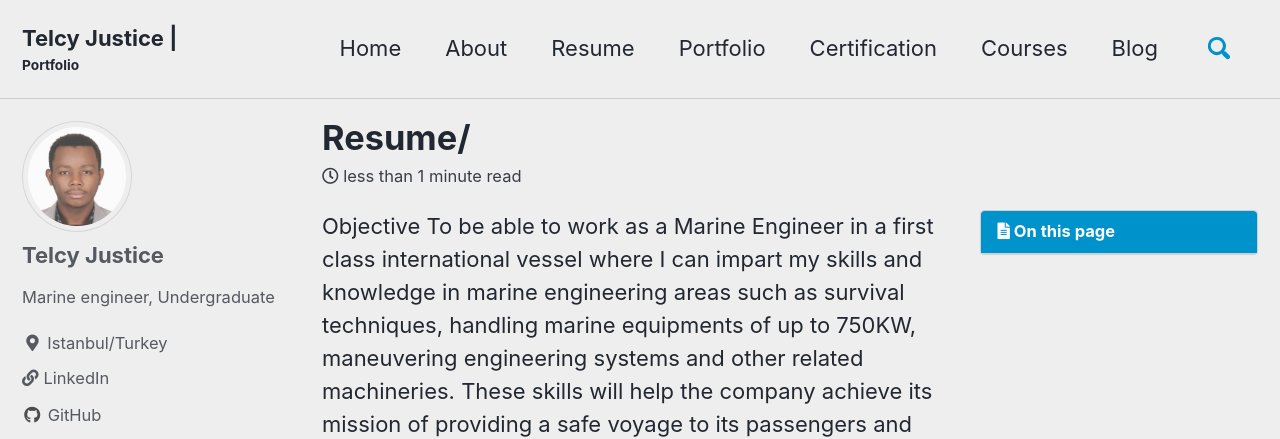
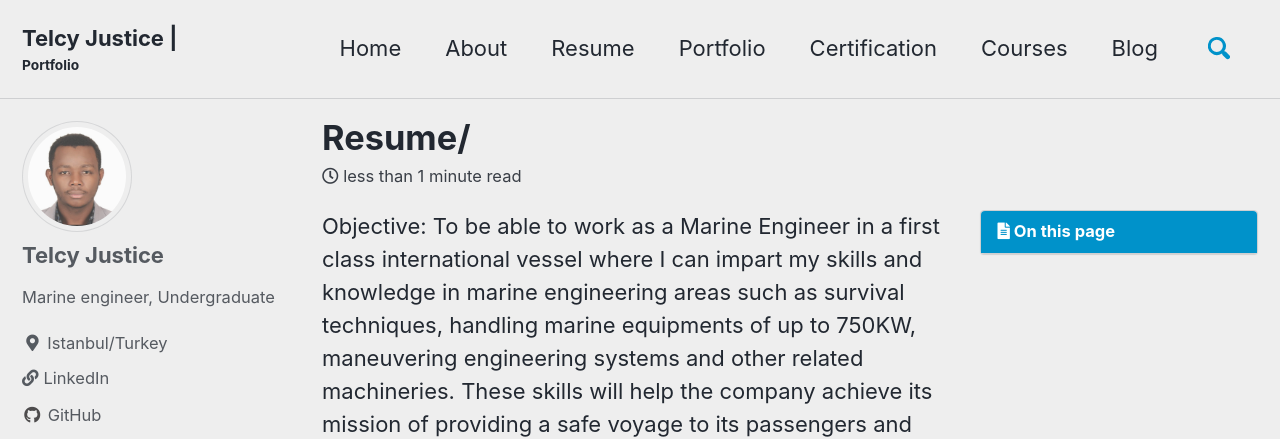
Before and after one commit to telcyjustice/telcyjustice.github.io, a Jekyll site: the page built from _pages/resume.md, in a window 1280 px wide and 932 px high. Shown: the top 439 px of the window. Built offline with Jekyll 4.4.1, drawn with Linux system fonts in a browser that asks for light colours; cached includes are drawn as plain includes; part of the change alters nothing that is shown; some of the changed text lies outside the part shown.

```diff
--- a/_pages/resume.md
+++ b/_pages/resume.md
@@ -6,5 +6,5 @@ author_profile: true
 comments: true
 toc: true
 ---
-Objective
+Objective:
 To be able to work as a Marine Engineer in a first class international vessel where I can impart my skills and knowledge in marine engineering areas such as survival techniques, handling marine equipments of up to 750KW, maneuvering engineering systems and other related machineries. These skills will help the company achieve its mission of providing a safe voyage to its passengers and crews.
```
